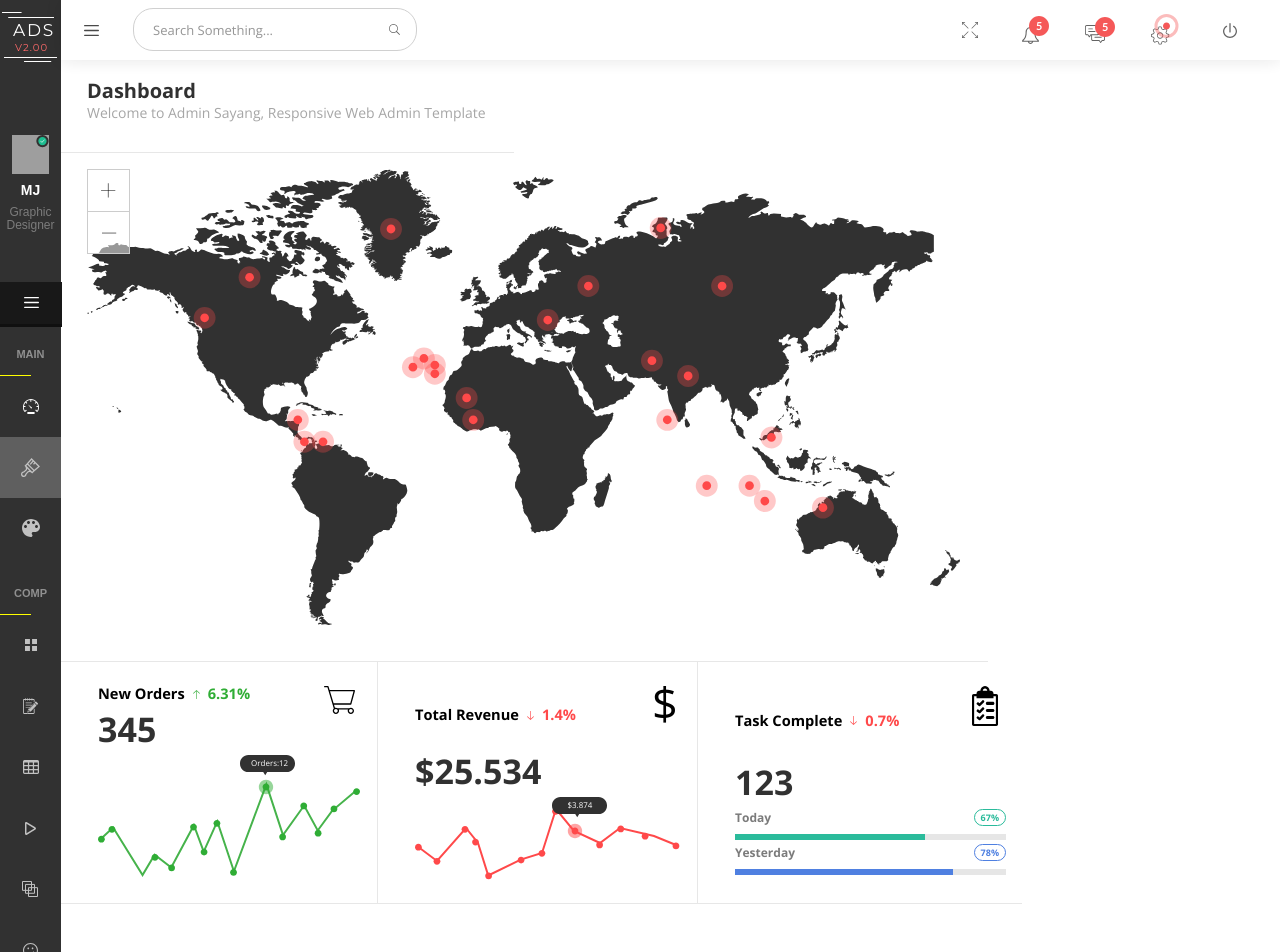
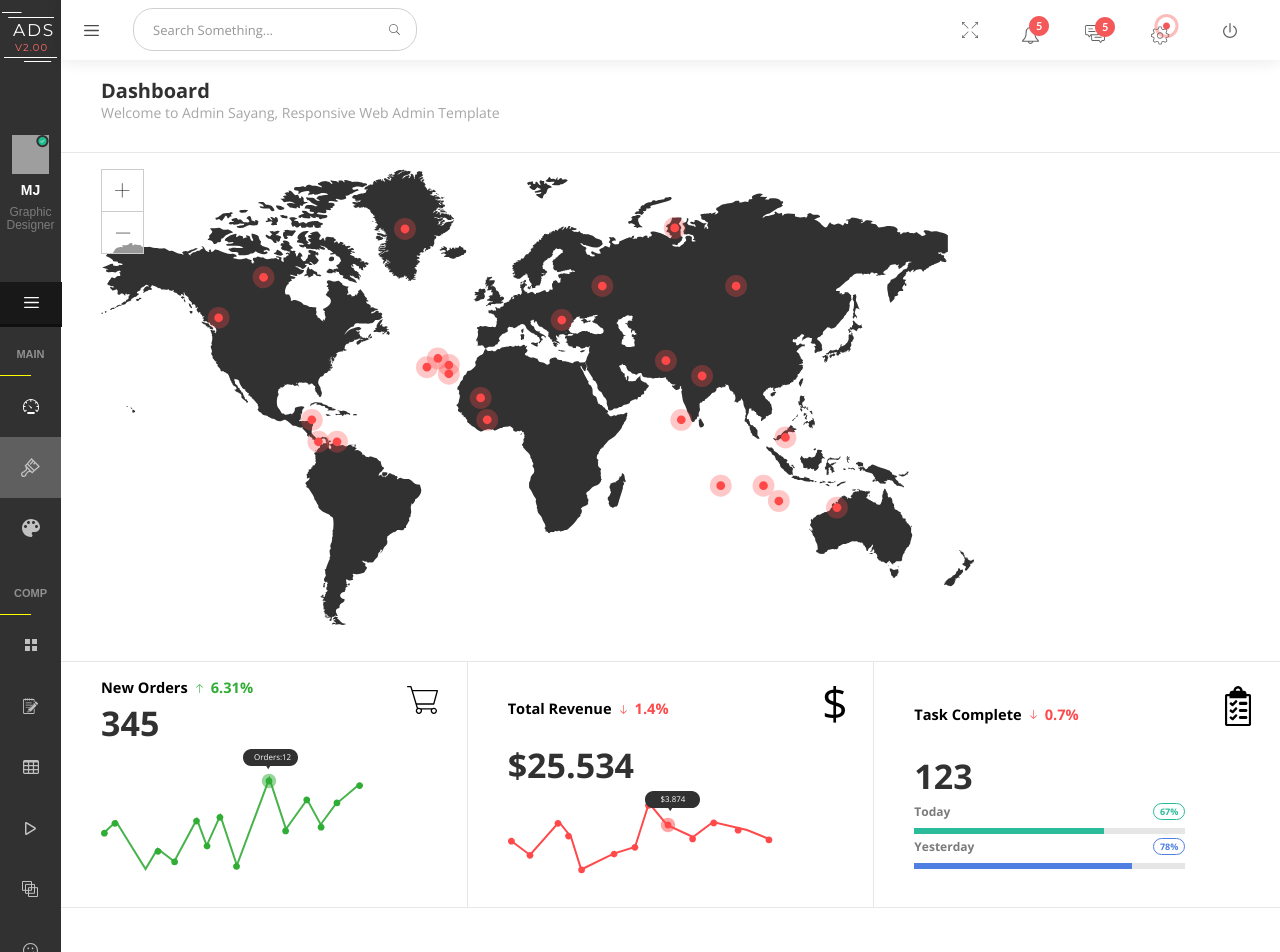
Before and after one commit to lenargum/dashboard, a Vue app: page / in a window 1280 px wide. Shown: the top 952 px of the page. Built offline with nearby package versions, Linux system fonts and the light colour scheme; grey boxes are pictures that could not be loaded.

Commit message:
horizontal padding for all content

```diff
--- a/src/components/wrapper/dashboard/dashboard-content/dashboard-content.vue
+++ b/src/components/wrapper/dashboard/dashboard-content/dashboard-content.vue
@@ -25,9 +25,9 @@ export default {
 .dashboard-container {
   display: flex;
   flex-flow: column;
-  flex: 0 0 100%;
+  width: -webkit-fill-available;
   height: min-content;
-  padding: 16px 28px 32px 26px;
+  padding: 16px 40px 32px 40px;
   border-bottom: 1px solid #e7e7e7;
 }
 
--- a/src/components/wrapper/dashboard/dashboard-content/dashboard__title.vue
+++ b/src/components/wrapper/dashboard/dashboard-content/dashboard__title.vue
@@ -1,7 +1,9 @@
 <template>
-  <div class="dashboard-container dashboard__title">
-    <h1>Dashboard</h1>
-    <h4>Welcome to Admin Sayang, Responsive Web Admin Template</h4>
+  <div class="dashboard-container">
+    <div class="dashboard__title">
+      <h1>Dashboard</h1>
+      <h4>Welcome to Admin Sayang, Responsive Web Admin Template</h4>
+    </div>
   </div>
 </template>
 
--- a/src/components/wrapper/dashboard/dashboard-content/map/map.vue
+++ b/src/components/wrapper/dashboard/dashboard-content/map/map.vue
@@ -1,8 +1,10 @@
 <template>
-  <div class="dashboard-container map">
-    <MapControl/>
-    <div class="map__content">
-      <MapSvg/>
+  <div class="dashboard-container">
+    <div class="map">
+      <MapControl/>
+      <div class="map__content">
+        <MapSvg/>
+      </div>
     </div>
   </div>
 </template>
--- a/src/components/wrapper/dashboard/dashboard-content/statistics/statistics.vue
+++ b/src/components/wrapper/dashboard/dashboard-content/statistics/statistics.vue
@@ -1,7 +1,8 @@
 <template>
-  <div class="dashboard-container statistics">
-    <div class="statistics-container">
-      <div class="statistics-heading__icon">
+  <div class="statistics">
+    <div class="statistics">
+      <div class="statistics-container dashboard-container">
+        <div class="statistics__icon">
           <CartIcon/>
         </div>
         <div class="statistics-heading">
@@ -16,8 +17,8 @@
           <Graph1Svg/>
         </div>
       </div>
-    <div class="statistics-container">
-      <div class="statistics-heading__icon">
+      <div class="statistics-container dashboard-container">
+        <div class="statistics__icon">
           <DollarIcon/>
         </div>
         <div class="statistics-heading">
@@ -32,8 +33,8 @@
           <Graph2Svg/>
         </div>
       </div>
-    <div class="statistics-container">
-      <div class="statistics-heading__icon">
+      <div class="statistics-container dashboard-container">
+        <div class="statistics__icon">
           <FormIcon/>
         </div>
         <div class="statistics-heading">
@@ -70,6 +71,8 @@
         </div>
       </div>
     </div>
+  </div>
+
 </template>
 
 <script>
@@ -101,10 +104,12 @@ export default {
 
 <style lang="scss" scoped>
 .statistics {
-  padding: 0;
+  padding-top: 0;
+  padding-bottom: 0;
   display: flex;
   flex-basis: 100%;
   flex-flow: row;
+  width: -webkit-fill-available;
 
   &-container {
     display: flex;
@@ -113,8 +118,18 @@ export default {
     align-items: flex-start;
     flex-basis: 100%;
     height: min-content;
-    padding: 22px 16px 22px 37px;
+    //padding: 22px 16px 22px 37px;
     position: relative;
+  }
+
+  &__icon {
+    display: flex;
+    justify-content: center;
+    align-items: center;
+
+    position: absolute;
+    top: 10%;
+    right: 7%;
   }
 
   .statistics-container + .statistics-container {
@@ -131,15 +146,7 @@ export default {
     gap: 8px;
     align-items: center;
 
-    &__icon {
-      display: flex;
-      justify-content: center;
-      align-items: center;
 
-      position: absolute;
-      top: 10%;
-      right: 7%;
-    }
 
     &__arrow {
     }
```
Lines whose indentation alone changed are shown as unchanged.
